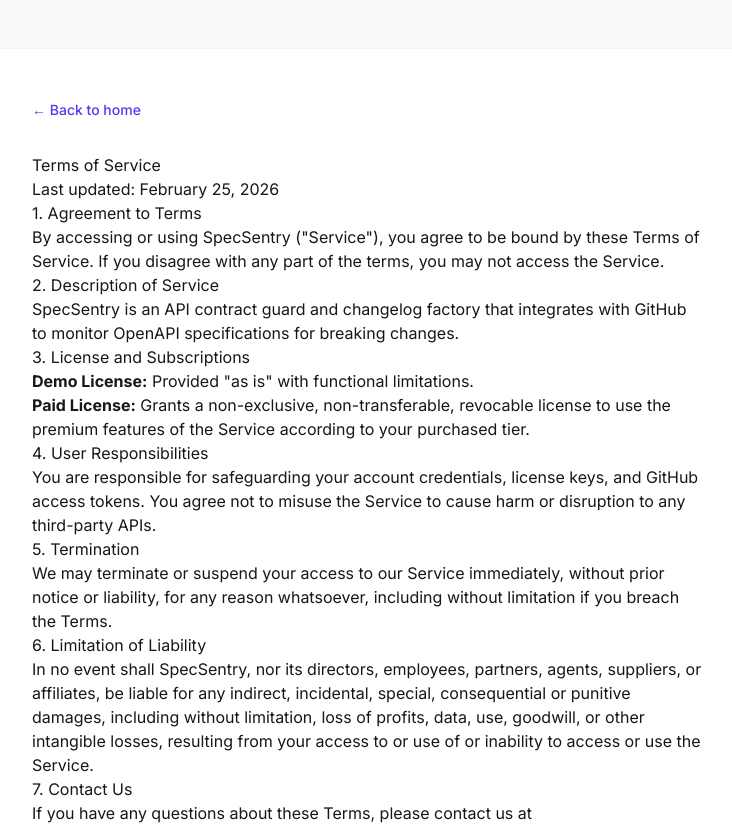
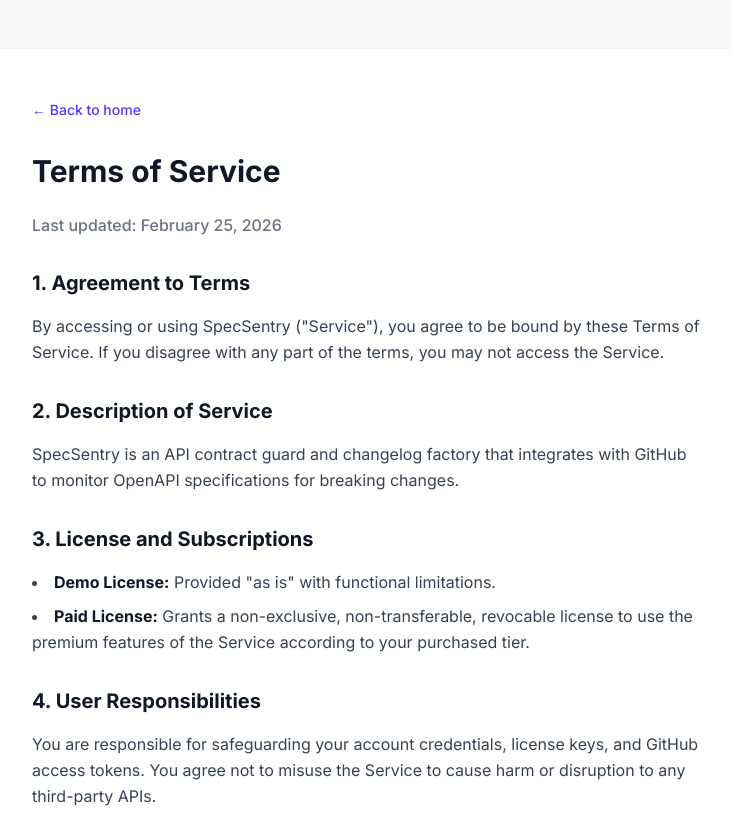
Before and after one commit to yaghiashraf/spec-sentry, a Next.js app: page /terms in a window 1280 px wide. Shown: the top 825 px of the page, without its empty margins (273-1005 px from the left). Built offline with nearby package versions, Linux system fonts and the light colour scheme.

Commit message:
fix: explicit tailwind text contrast styling on legal pages

```diff
--- a/src/app/privacy/page.tsx
+++ b/src/app/privacy/page.tsx
@@ -3,42 +3,42 @@
 export default function PrivacyPage() {
   return (
     <div className="min-h-screen bg-gray-50 py-12 px-6">
-      <div className="max-w-3xl mx-auto bg-white p-8 md:p-12 rounded-2xl shadow-sm border border-gray-100 prose prose-indigo">
+      <div className="max-w-3xl mx-auto bg-white p-8 md:p-12 rounded-2xl shadow-sm border border-gray-100 text-gray-700 space-y-6">
         <div className="mb-8">
           <Link href="/" className="text-sm font-medium text-indigo-600 hover:text-indigo-800 transition-colors">
             &larr; Back to home
           </Link>
         </div>
-        <h1>Privacy Policy</h1>
-        <p className="lead">Last updated: {new Date().toLocaleDateString('en-US', { month: 'long', day: 'numeric', year: 'numeric' })}</p>
+        <h1 className="text-3xl font-bold text-gray-900">Privacy Policy</h1>
+        <p className="text-gray-500 font-medium">Last updated: {new Date().toLocaleDateString('en-US', { month: 'long', day: 'numeric', year: 'numeric' })}</p>
 
-        <h2>1. Information We Collect</h2>
-        <p>We collect information to provide better services to all our users. This may include:</p>
-        <ul>
-          <li><strong>Account Information:</strong> When you sign up via GitHub, we receive basic profile information (such as your username and email).</li>
-          <li><strong>Repository Metadata:</strong> Our application may access metadata related to the OpenAPI specifications you configure it to monitor, subject to the permissions you grant via GitHub.</li>
-          <li><strong>Payment Information:</strong> If you purchase a paid license, your payment details are processed securely by Stripe. We do not store your credit card details on our servers.</li>
+        <h2 className="text-xl font-bold text-gray-900 mt-8 mb-4">1. Information We Collect</h2>
+        <p className="leading-relaxed">We collect information to provide better services to all our users. This may include:</p>
+        <ul className="list-disc list-inside space-y-2 leading-relaxed">
+          <li><strong className="text-gray-900">Account Information:</strong> When you sign up via GitHub, we receive basic profile information (such as your username and email).</li>
+          <li><strong className="text-gray-900">Repository Metadata:</strong> Our application may access metadata related to the OpenAPI specifications you configure it to monitor, subject to the permissions you grant via GitHub.</li>
+          <li><strong className="text-gray-900">Payment Information:</strong> If you purchase a paid license, your payment details are processed securely by Stripe. We do not store your credit card details on our servers.</li>
         </ul>
 
-        <h2>2. How We Use Information</h2>
-        <p>We use the information we collect to:</p>
-        <ul>
+        <h2 className="text-xl font-bold text-gray-900 mt-8 mb-4">2. How We Use Information</h2>
+        <p className="leading-relaxed">We use the information we collect to:</p>
+        <ul className="list-disc list-inside space-y-2 leading-relaxed">
           <li>Provide, maintain, and improve our services.</li>
           <li>Process transactions and send related information (e.g., license keys).</li>
           <li>Respond to your comments, questions, and requests.</li>
         </ul>
 
-        <h2>3. Data Security</h2>
-        <p>We use commercially reasonable safeguards to help keep the information collected through the Service secure. However, no method of transmission over the Internet, or method of electronic storage, is 100% secure.</p>
+        <h2 className="text-xl font-bold text-gray-900 mt-8 mb-4">3. Data Security</h2>
+        <p className="leading-relaxed">We use commercially reasonable safeguards to help keep the information collected through the Service secure. However, no method of transmission over the Internet, or method of electronic storage, is 100% secure.</p>
 
-        <h2>4. Third-Party Services</h2>
-        <p>We utilize third-party services, such as Vercel (for hosting), GitHub (for authentication and CI/CD), and Stripe (for payments). Please review their respective privacy policies to understand how they handle your data.</p>
+        <h2 className="text-xl font-bold text-gray-900 mt-8 mb-4">4. Third-Party Services</h2>
+        <p className="leading-relaxed">We utilize third-party services, such as Vercel (for hosting), GitHub (for authentication and CI/CD), and Stripe (for payments). Please review their respective privacy policies to understand how they handle your data.</p>
 
-        <h2>5. Your Choices</h2>
-        <p>You can manage your account and revoke our application's access to your GitHub repositories at any time through your GitHub settings.</p>
+        <h2 className="text-xl font-bold text-gray-900 mt-8 mb-4">5. Your Choices</h2>
+        <p className="leading-relaxed">You can manage your account and revoke our application's access to your GitHub repositories at any time through your GitHub settings.</p>
 
-        <h2>6. Contact Us</h2>
-        <p>If you have any questions or concerns about this Privacy Policy, please contact us at privacy@specsentry.com.</p>
+        <h2 className="text-xl font-bold text-gray-900 mt-8 mb-4">6. Contact Us</h2>
+        <p className="leading-relaxed">If you have any questions or concerns about this Privacy Policy, please contact us at privacy@specsentry.com.</p>
       </div>
     </div>
   );
--- a/src/app/terms/page.tsx
+++ b/src/app/terms/page.tsx
@@ -3,38 +3,38 @@
 export default function TermsPage() {
   return (
     <div className="min-h-screen bg-gray-50 py-12 px-6">
-      <div className="max-w-3xl mx-auto bg-white p-8 md:p-12 rounded-2xl shadow-sm border border-gray-100 prose prose-indigo">
+      <div className="max-w-3xl mx-auto bg-white p-8 md:p-12 rounded-2xl shadow-sm border border-gray-100 text-gray-700 space-y-6">
         <div className="mb-8">
           <Link href="/" className="text-sm font-medium text-indigo-600 hover:text-indigo-800 transition-colors">
             &larr; Back to home
           </Link>
         </div>
-        <h1>Terms of Service</h1>
-        <p className="lead">Last updated: {new Date().toLocaleDateString('en-US', { month: 'long', day: 'numeric', year: 'numeric' })}</p>
+        <h1 className="text-3xl font-bold text-gray-900">Terms of Service</h1>
+        <p className="text-gray-500 font-medium">Last updated: {new Date().toLocaleDateString('en-US', { month: 'long', day: 'numeric', year: 'numeric' })}</p>
 
-        <h2>1. Agreement to Terms</h2>
-        <p>By accessing or using SpecSentry ("Service"), you agree to be bound by these Terms of Service. If you disagree with any part of the terms, you may not access the Service.</p>
+        <h2 className="text-xl font-bold text-gray-900 mt-8 mb-4">1. Agreement to Terms</h2>
+        <p className="leading-relaxed">By accessing or using SpecSentry ("Service"), you agree to be bound by these Terms of Service. If you disagree with any part of the terms, you may not access the Service.</p>
 
-        <h2>2. Description of Service</h2>
-        <p>SpecSentry is an API contract guard and changelog factory that integrates with GitHub to monitor OpenAPI specifications for breaking changes.</p>
+        <h2 className="text-xl font-bold text-gray-900 mt-8 mb-4">2. Description of Service</h2>
+        <p className="leading-relaxed">SpecSentry is an API contract guard and changelog factory that integrates with GitHub to monitor OpenAPI specifications for breaking changes.</p>
 
-        <h2>3. License and Subscriptions</h2>
-        <ul>
-          <li><strong>Demo License:</strong> Provided "as is" with functional limitations.</li>
-          <li><strong>Paid License:</strong> Grants a non-exclusive, non-transferable, revocable license to use the premium features of the Service according to your purchased tier.</li>
+        <h2 className="text-xl font-bold text-gray-900 mt-8 mb-4">3. License and Subscriptions</h2>
+        <ul className="list-disc list-inside space-y-2 leading-relaxed">
+          <li><strong className="text-gray-900">Demo License:</strong> Provided "as is" with functional limitations.</li>
+          <li><strong className="text-gray-900">Paid License:</strong> Grants a non-exclusive, non-transferable, revocable license to use the premium features of the Service according to your purchased tier.</li>
         </ul>
 
-        <h2>4. User Responsibilities</h2>
-        <p>You are responsible for safeguarding your account credentials, license keys, and GitHub access tokens. You agree not to misuse the Service to cause harm or disruption to any third-party APIs.</p>
+        <h2 className="text-xl font-bold text-gray-900 mt-8 mb-4">4. User Responsibilities</h2>
+        <p className="leading-relaxed">You are responsible for safeguarding your account credentials, license keys, and GitHub access tokens. You agree not to misuse the Service to cause harm or disruption to any third-party APIs.</p>
 
-        <h2>5. Termination</h2>
-        <p>We may terminate or suspend your access to our Service immediately, without prior notice or liability, for any reason whatsoever, including without limitation if you breach the Terms.</p>
+        <h2 className="text-xl font-bold text-gray-900 mt-8 mb-4">5. Termination</h2>
+        <p className="leading-relaxed">We may terminate or suspend your access to our Service immediately, without prior notice or liability, for any reason whatsoever, including without limitation if you breach the Terms.</p>
 
-        <h2>6. Limitation of Liability</h2>
-        <p>In no event shall SpecSentry, nor its directors, employees, partners, agents, suppliers, or affiliates, be liable for any indirect, incidental, special, consequential or punitive damages, including without limitation, loss of profits, data, use, goodwill, or other intangible losses, resulting from your access to or use of or inability to access or use the Service.</p>
+        <h2 className="text-xl font-bold text-gray-900 mt-8 mb-4">6. Limitation of Liability</h2>
+        <p className="leading-relaxed">In no event shall SpecSentry, nor its directors, employees, partners, agents, suppliers, or affiliates, be liable for any indirect, incidental, special, consequential or punitive damages, including without limitation, loss of profits, data, use, goodwill, or other intangible losses, resulting from your access to or use of or inability to access or use the Service.</p>
 
-        <h2>7. Contact Us</h2>
-        <p>If you have any questions about these Terms, please contact us at support@specsentry.com.</p>
+        <h2 className="text-xl font-bold text-gray-900 mt-8 mb-4">7. Contact Us</h2>
+        <p className="leading-relaxed">If you have any questions about these Terms, please contact us at support@specsentry.com.</p>
       </div>
     </div>
   );
```
